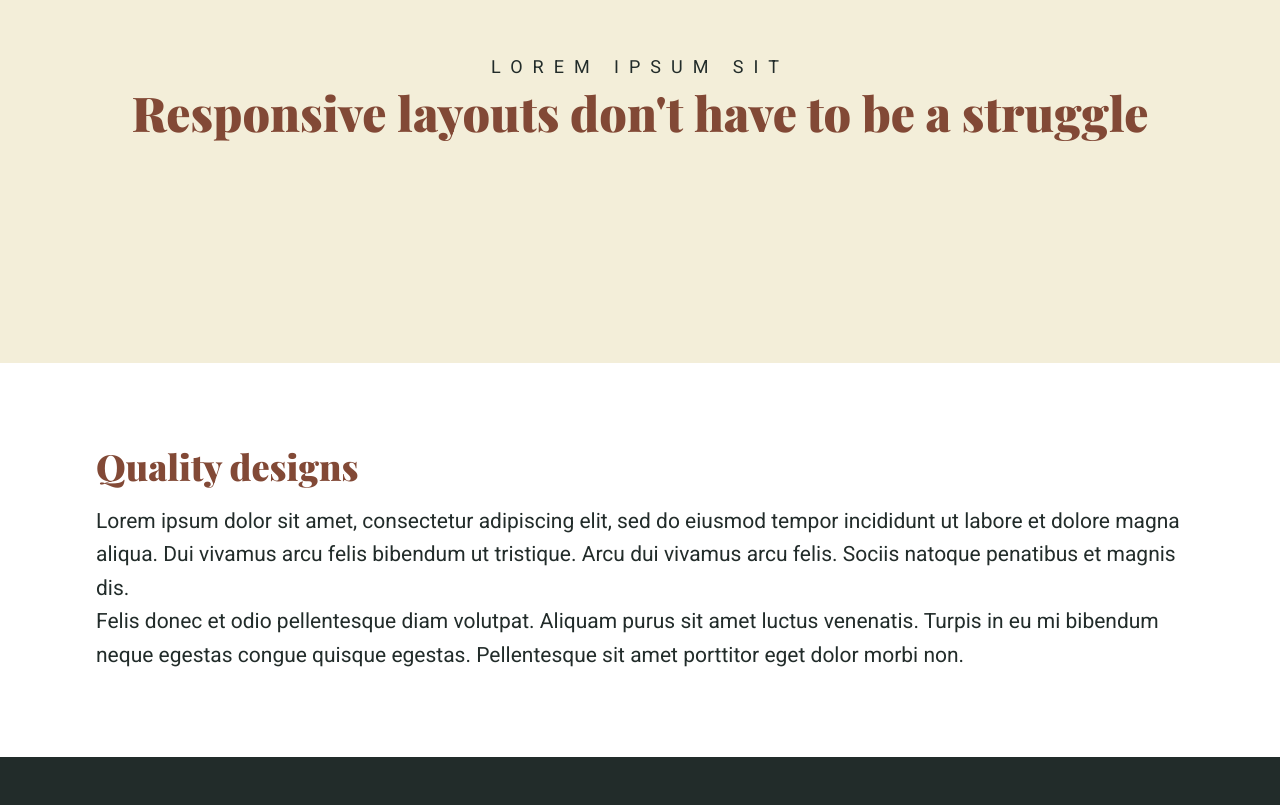
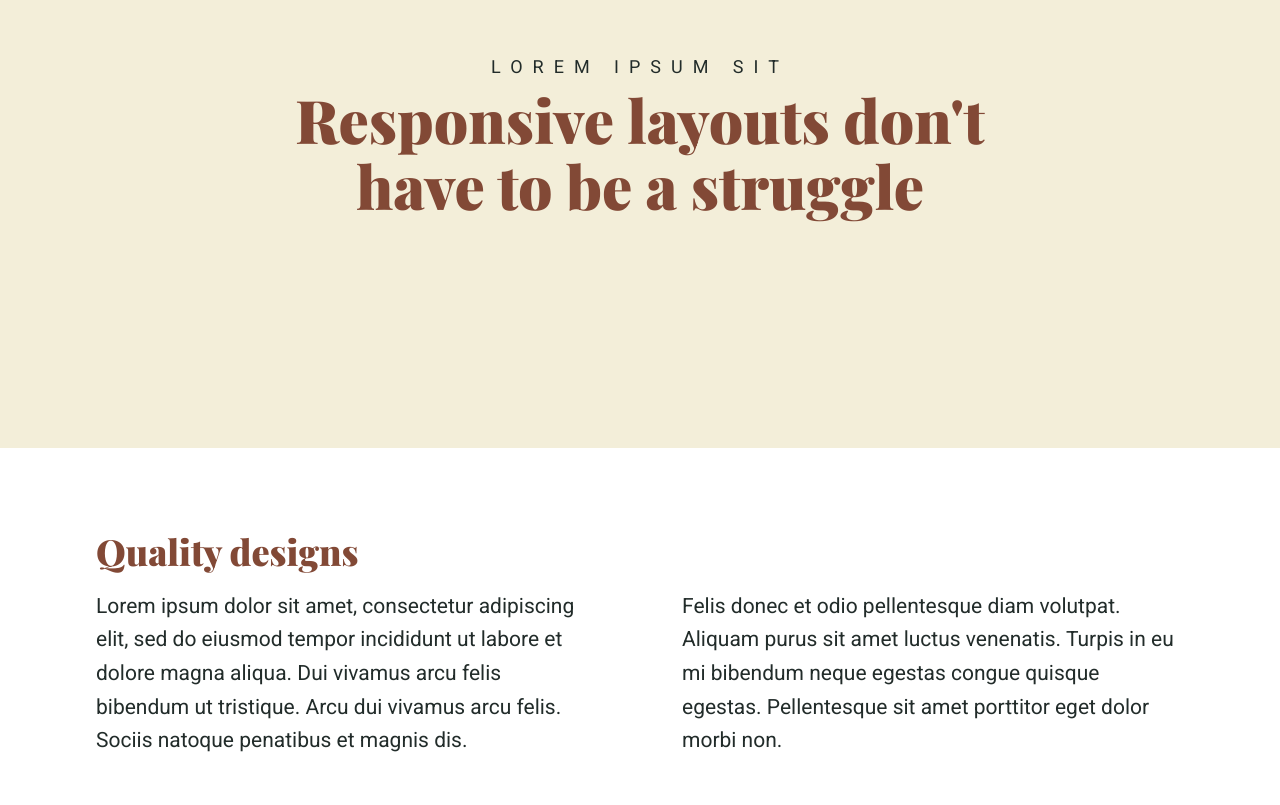
Before and after one commit to NATFERR/flex-box-challenge-04, a plain HTML site: page index.html in a window 1280 px wide. Shown: the part 147-952 px from the top of the page. Drawn offline with nearby package versions, Linux system fonts and the light colour scheme.

Commit message:
adding media-queries for larger screens

```diff
--- a/index.html
+++ b/index.html
@@ -12,7 +12,7 @@
 <section class="intro">
     <div class="container">
         <p class="intro__text">lorem ipsum sit</p>
-        <h1 class="intro__title">Responsive layouts don't have to be a struggle</h1>
+        <h1 class="intro__title">Responsive layouts don't <br> have to be a struggle</br></h1>
     </div>
 </section>
 
@@ -54,7 +54,7 @@
 <section class="section-four">
     <div class="container row">
         <div class="col">
-            <img src="/img/image-02.jpg" alt="a sunset over a mountain range"
+            <img src="/img/image-02.jpg" alt="a sunset over a mountain range">
         </div>
         <div class="col">
             <h2 class="section-title">Created with care</h2>
--- a/style.css
+++ b/style.css
@@ -37,6 +37,7 @@ section {
 .container {
     width: 85%;
     margin: 0 auto;
+    max-width: 1128px;
 }
 
 .section-title {
@@ -76,3 +77,22 @@ margin: 0 0 .25em;
     background-color: #824936;
     color: #fff;
 }
+
+@media (min-width: 800px) {
+    .row {
+        display: flex;
+    }
+
+    .col {
+        width: 100%;
+    }
+
+    .col + .col {
+        margin-left: 4em;
+    }
+
+    .intro__title {
+        font-size: 3.75rem;
+    }
+
+}
```
